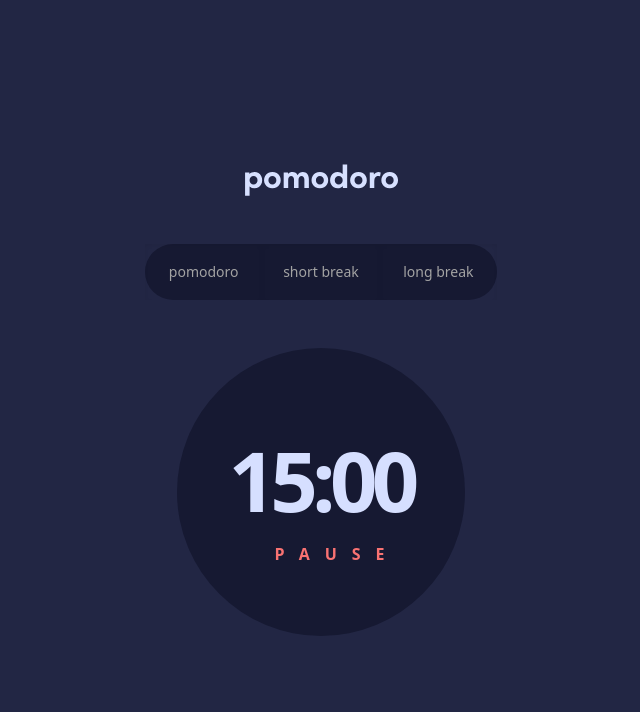
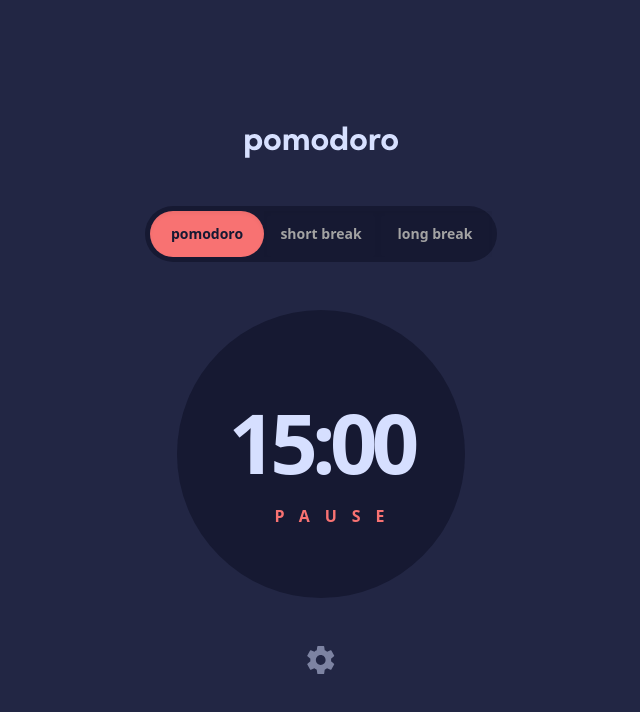
Before and after one commit to Zeey76/pomodoro, a React (Create React App) app: page / in a window 1280 px wide. Shown: the top 712 px of the page, without its empty margins (319-959 px from the left). Built offline with nearby package versions, Linux system fonts and the light colour scheme.

Commit message:
implemented filter change

```diff
--- a/src/App.js
+++ b/src/App.js
@@ -1,14 +1,35 @@
 import "./App.css";
 import React from "react";
+import { useState,useEffect } from "react";
 import FilterButtons from "./components/FilterButtons";
 import Timer from "./components/Timer";
 
 function App() {
+  const [activeFilter, setActiveFilter] = useState("pomodoro");
+  const [timer, setTimer] = useState(25 * 60);
+  const [isRunning, setIsRunning] = useState(false)
+
+  const timerSettings = {
+    pomodoro: 25 * 60,
+    shortBreak: 5 * 60,
+    longBreak: 10 * 60
+  }
+
+  useEffect(() => {
+
+  })
+
+
+  function handleChange(filter) {
+    setActiveFilter(filter);
+  }
+
   return (
     <div className="flex flex-col justify-center items-center min-h-screen gap-3">
       <img src="./icons/logo.svg" />
-      <FilterButtons />
+      <FilterButtons handleChange={handleChange} activeFilter={activeFilter}/>
       <Timer />
+      <img src="./icons/icon-settings.svg" />
     </div>
   );
 }
--- a/src/components/FilterButtons.js
+++ b/src/components/FilterButtons.js
@@ -1,10 +1,10 @@
-function MyButton() {
+function MyButton({handleChange, activeFilter}) {
     const filters = ["pomodoro", "shortBreak", "longBreak"];
 
     return(
-    <div className="filter-buttons bg-neutral-900 grid grid-cols-3 rounded-full">
+    <div className="filter-buttons bg-neutral-900 grid grid-cols-3 rounded-full p-[5px]">
         {filters.map(filter => {
-            return <button className="text-neutral-400 font-light text-sm shadow-inner">
+            return <button className={`${activeFilter === filter ? "bg-primary-400 p-[5px] rounded-full text-neutral-900": ""} text-neutral-400 font-semibold text-sm shadow-inner`} onClick={() => handleChange(filter)}>
                 {filter.replace(/([A-Z])/g, ' $1').toLowerCase()}
             </button>
         })}
```
